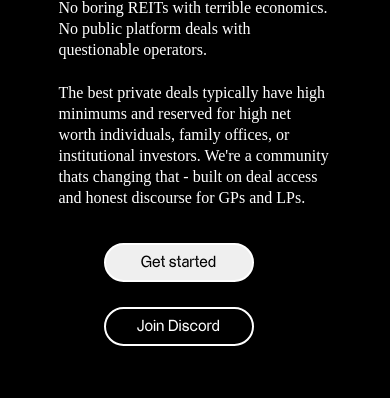
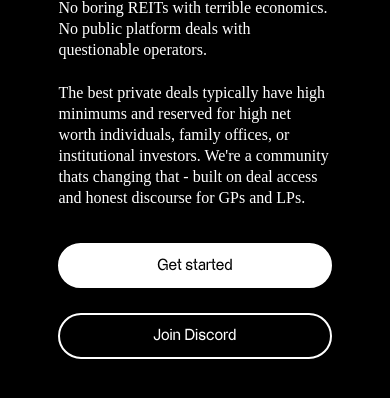
Before and after one commit to reetz-club/reetz-club.github.io, a plain HTML site: page index.html in a window 390 px wide. Shown: the part 378-776 px from the top of the page. Drawn offline with Linux system fonts and the light colour scheme; a web font is replaced by a local one.

Commit message:
responsiveness for the buttons in mobile and smaller screens

```diff
--- a/css/reetz.css
+++ b/css/reetz.css
@@ -117,7 +117,6 @@ body {
 .content {
   position: absolute;
   top: 38px;
-  height: 100%;
   width: 70%;
   margin-left: 15%;
   justify-content: center;
@@ -176,17 +175,23 @@ body {
   padding-left: 20px;
 }
 
-.get-started {
+a.get-started {
+  text-decoration: none;
+  color: initial;
   width: 150px;
   padding: 10px;
   margin: 5px;
   border-radius: 50px;
   border: 2px solid #ffffff;
+  background-color: #ffffff;
   font-size: 16px;
   font-family: "Almarena Display";
+  text-align: center;
 }
 
-.discord {
+a.discord {
+  text-decoration: none;
+  color: initial;
   width: 150px;
   padding: 10px;
   margin: 5px;
@@ -196,6 +201,7 @@ body {
   background-color: #000000;
   font-size: 16px;
   font-family: "Almarena Display";
+  text-align: center;
 }
 
 @media screen and (min-width: 6000px) {
@@ -204,7 +210,7 @@ body {
   }
 }
 
-@media screen and (max-width: 700px) {
+@media screen and (max-width: 1000px) {
   html,
   body {
     overflow-y: scroll;
@@ -245,11 +251,19 @@ body {
 
   .cta {
     width: 100%;
-    display: block;
+    display: flex;
+    flex-direction: column;
     margin-top: 30px;
+    margin-left: 0;
+    padding-left: 0;
   }
 
-  .discord {
+  a.discord {
     margin-top: 20px;
+    width: 250px;
+  }
+
+  a.get-started {
+    width: 250px;
   }
 }
--- a/index.html
+++ b/index.html
@@ -295,12 +295,12 @@
                 <br /><br />
                 The best private deals typically have high minimums and reserved for high net worth individuals, family offices, or institutional investors. We're a community thats changing that -  built on deal access and honest discourse for GPs and LPs.
                 <div class="cta">
-                    <button class="get-started">
+                    <a href="mailto:hi@reetz.club" class="get-started">
                         Get started
-                    </button>
-                    <button class="discord">
+                    </a>
+                    <a href="https://discord.gg/gbKZ8mm352" class="discord">
                         Join Discord
-                    </button>
+                    </a>
                 </div>
             </div>
         </div>
```
